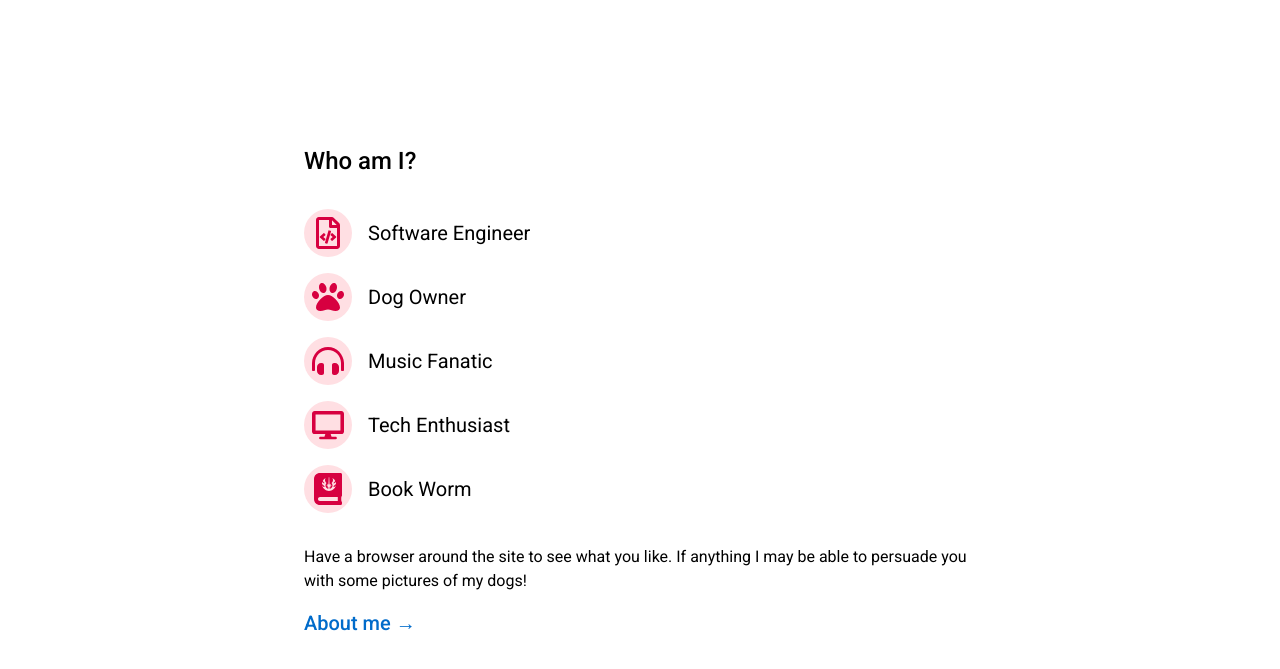
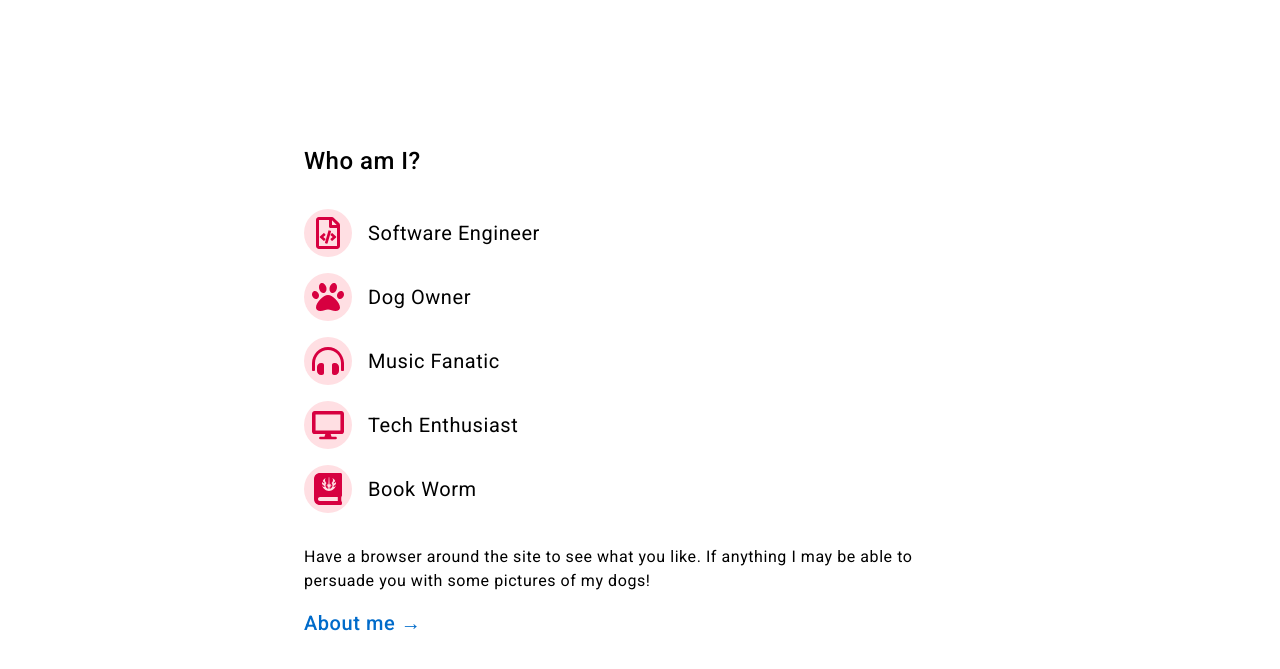
Before and after one commit to oliverroyknox/portfolio, a Gatsby site: page / in a window 1280 px wide. Shown: the part 351-1020 px from the top of the page. Built offline with nearby package versions, Linux system fonts and the light colour scheme; Gatsby itself is replaced by a stand-in of ours.

Commit message:
Updated typography

```diff
--- a/src/pages/index.js
+++ b/src/pages/index.js
@@ -22,9 +22,9 @@ const IndexPage = () => {
                     <p>The web is essential to the modern world. I love to create rich user experience to make it's power accessible to everyone.</p>
                 </div>
             </div>
-            <div className="w-full px-10 pb-8 flex justify-center items-center">
+            <div className="w-full px-10 pb-8 flex justify-center items-center tracking-normal">
                 <div className="max-w-2xl">
-                    <h2 className="text-2xl font-medium mb-4">Who am I?</h2>
+                    <h2 className="text-2xl font-medium mb-4 tracking-tight">Who am I?</h2>
                     <ul className="text-xl my-8">
                         <li className="flex justify-start items-center mb-4">
                             <Icon src={code} alt={"Code icon"} />
```
